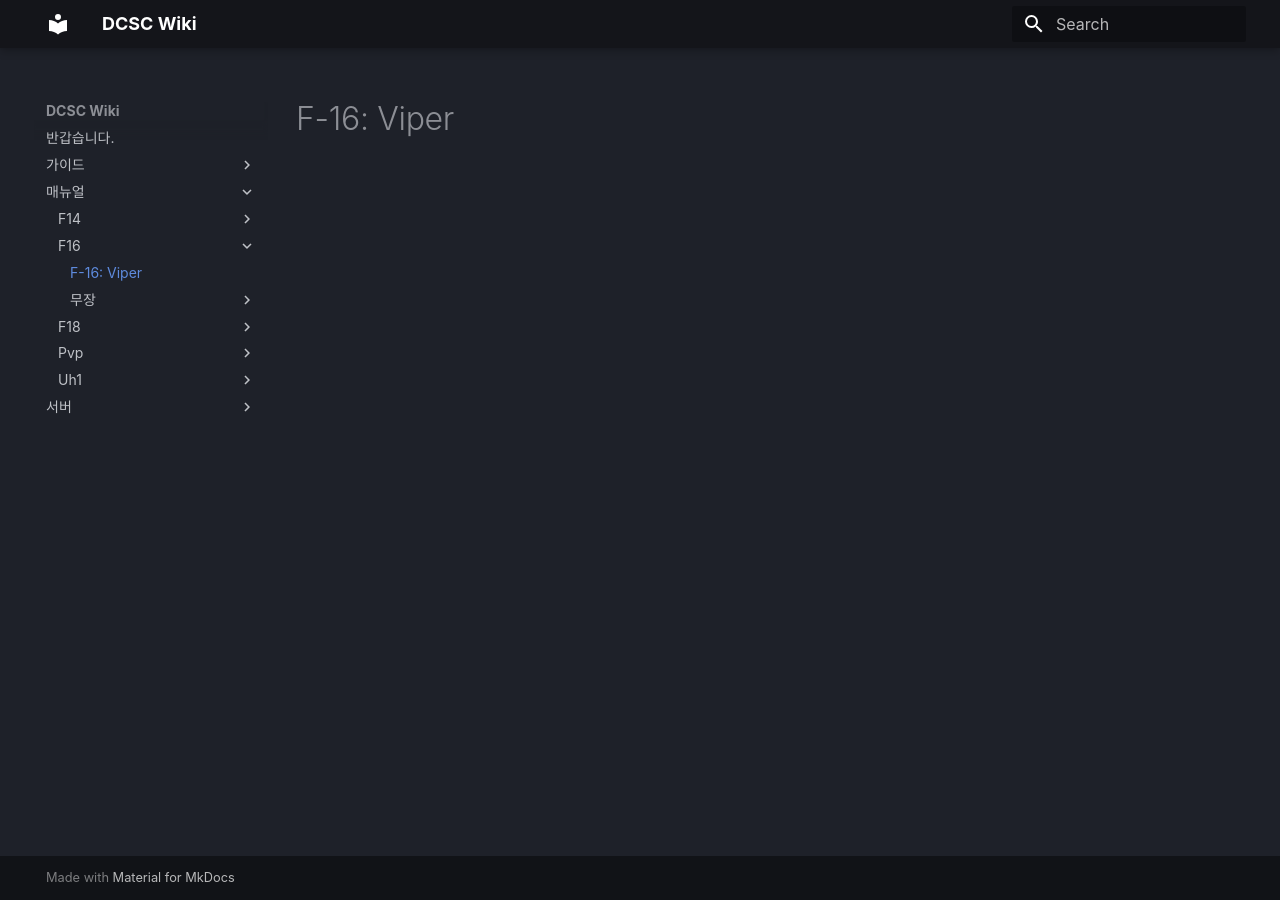
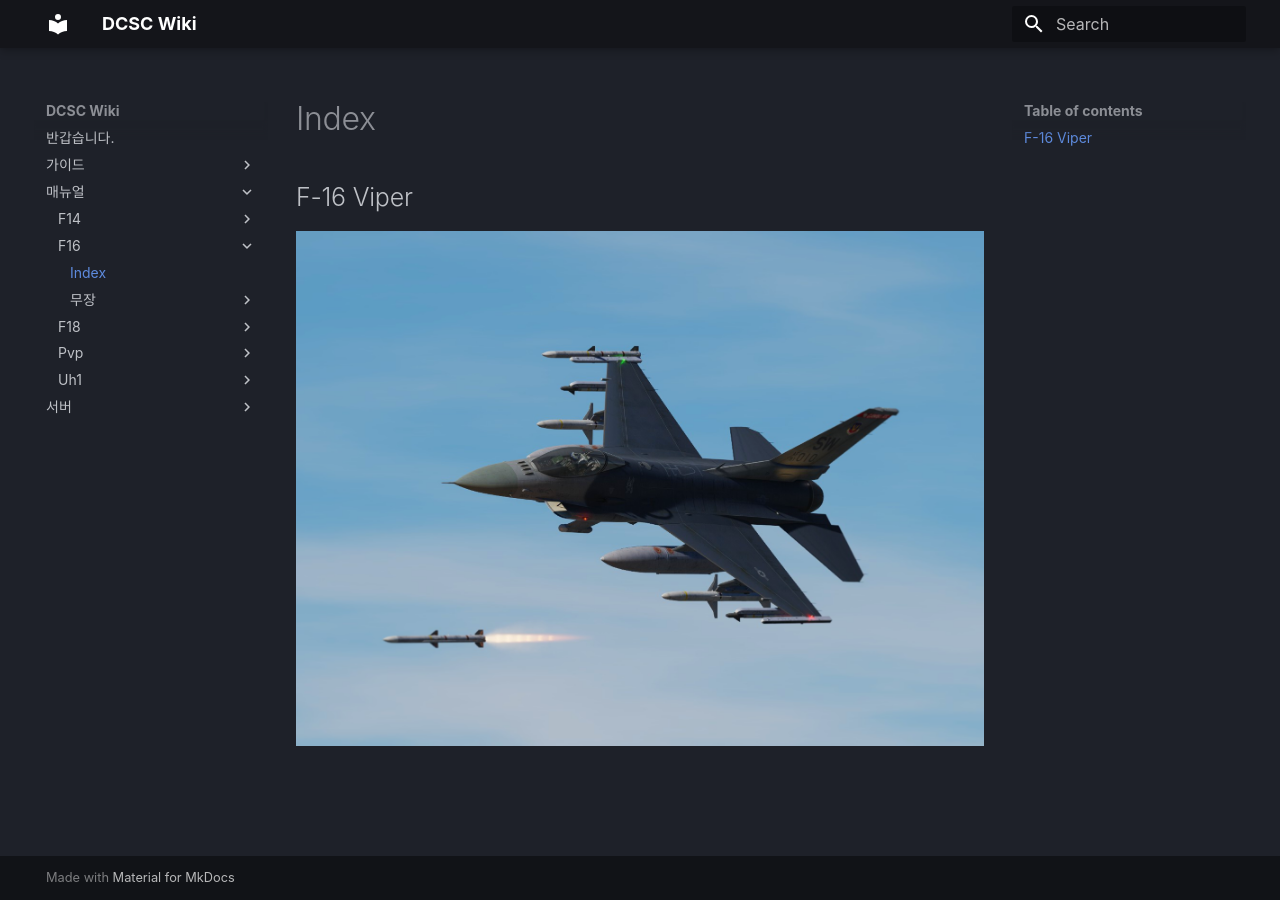
Before and after one commit to dcs-c/dcs-c.github.io, an MkDocs documentation site: the page built from docs/매뉴얼/f16/index.md, in a window 1280 px wide. Built offline with MkDocs 1.6.1 and Material for MkDocs 9.7.7, drawn with Linux system fonts in a browser that asks for light colours; some web fonts are replaced.

Commit message:
Update index.md

```diff
--- a/docs/매뉴얼/f16/index.md
+++ b/docs/매뉴얼/f16/index.md
@@ -1 +1,2 @@
-# F-16: Viper
+## F-16 Viper
+![](https://github.com/dcs-c/dcs-c.github.io/raw/refs/heads/main/docs/%EB%A7%A4%EB%89%B4%EC%96%BC/f16/images/F16_amraam.webp)
```
